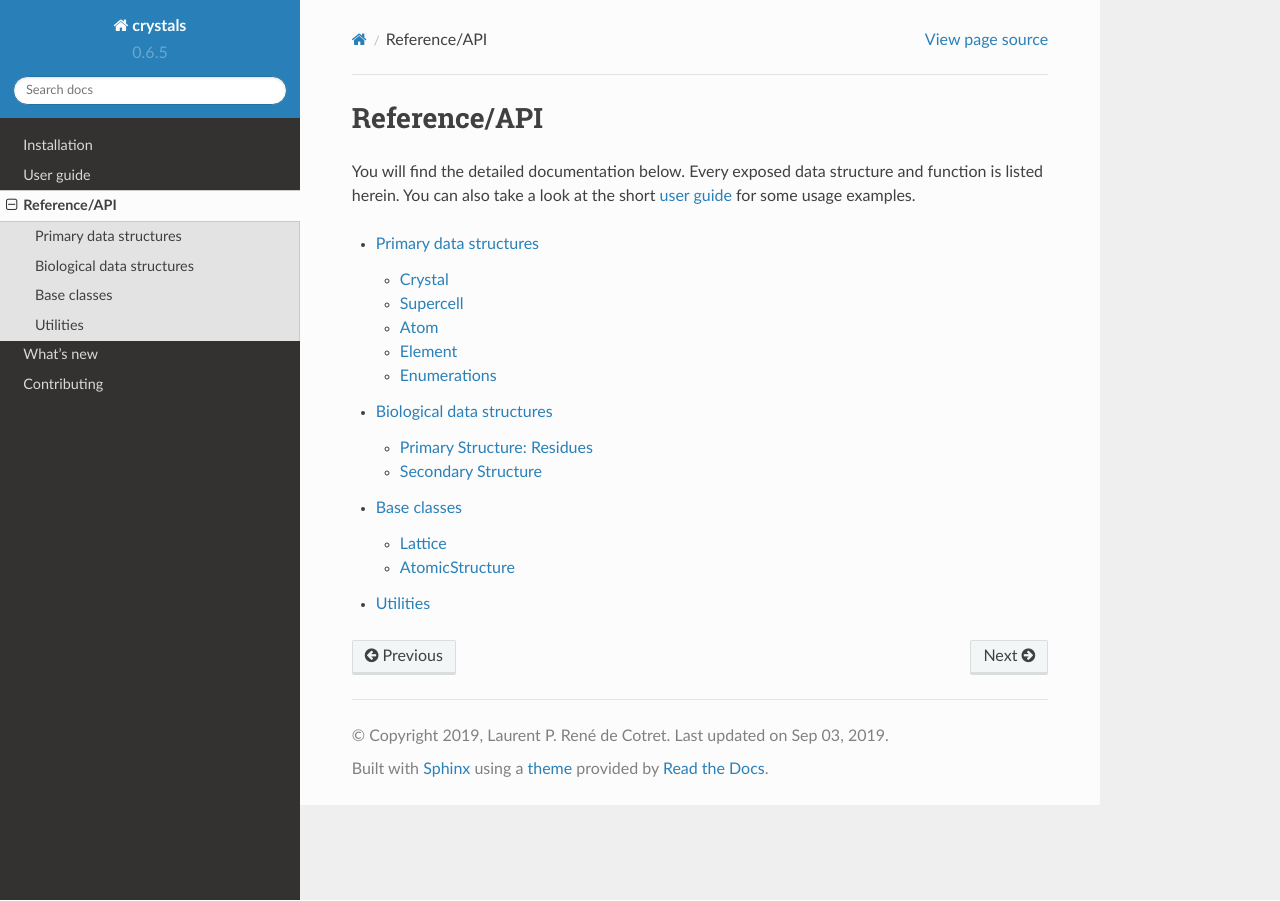
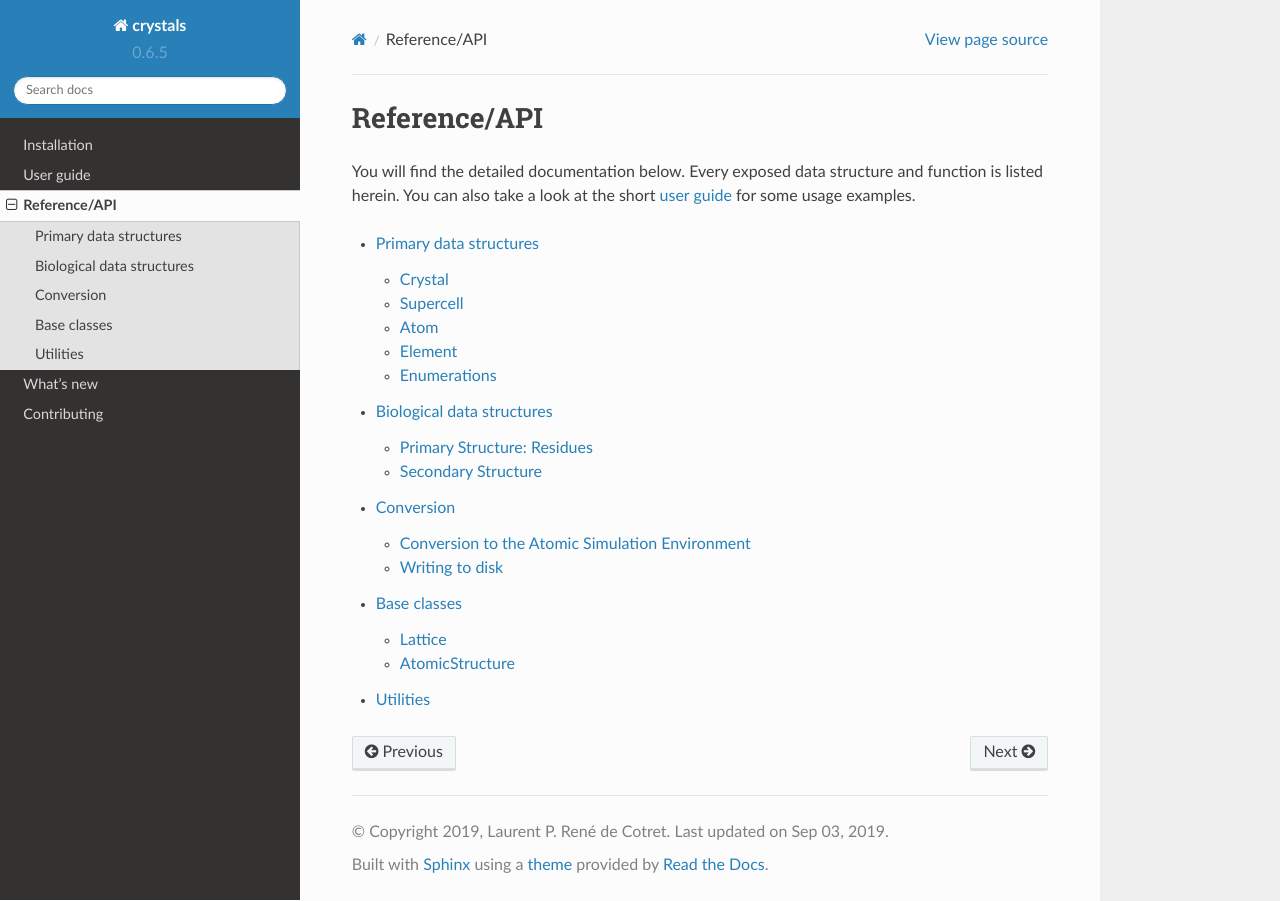
Before and after one commit to LaurentRDC/crystals, a Sphinx documentation site: the page built from docs/api/reference.rst, in a window 1280 px wide. Built offline with Sphinx 7.4.7 and the Read the Docs theme 2.0.0, drawn with Linux system fonts in a browser that asks for light colours.

Commit message:
Added doc on conversion functions

```diff
--- /dev/null
+++ b/docs/api/conversion.rst
@@ -0,0 +1,19 @@
+.. _conversion:
+
+**********
+Conversion
+**********
+
+.. currentmodule:: crystals
+
+-----------------------------------------------
+Conversion to the Atomic Simulation Environment
+-----------------------------------------------
+
+.. autofunction:: ase_atoms
+
+---------------
+Writing to disk
+---------------
+
+.. autofunction:: write_xyz
--- a/docs/api/reference.rst
+++ b/docs/api/reference.rst
@@ -14,5 +14,6 @@ You can also take a look at the short :ref:`user guide <user_guide>` for some us
 
     data-structures
     biological
+    conversion
     base-classes
     utilities
```
